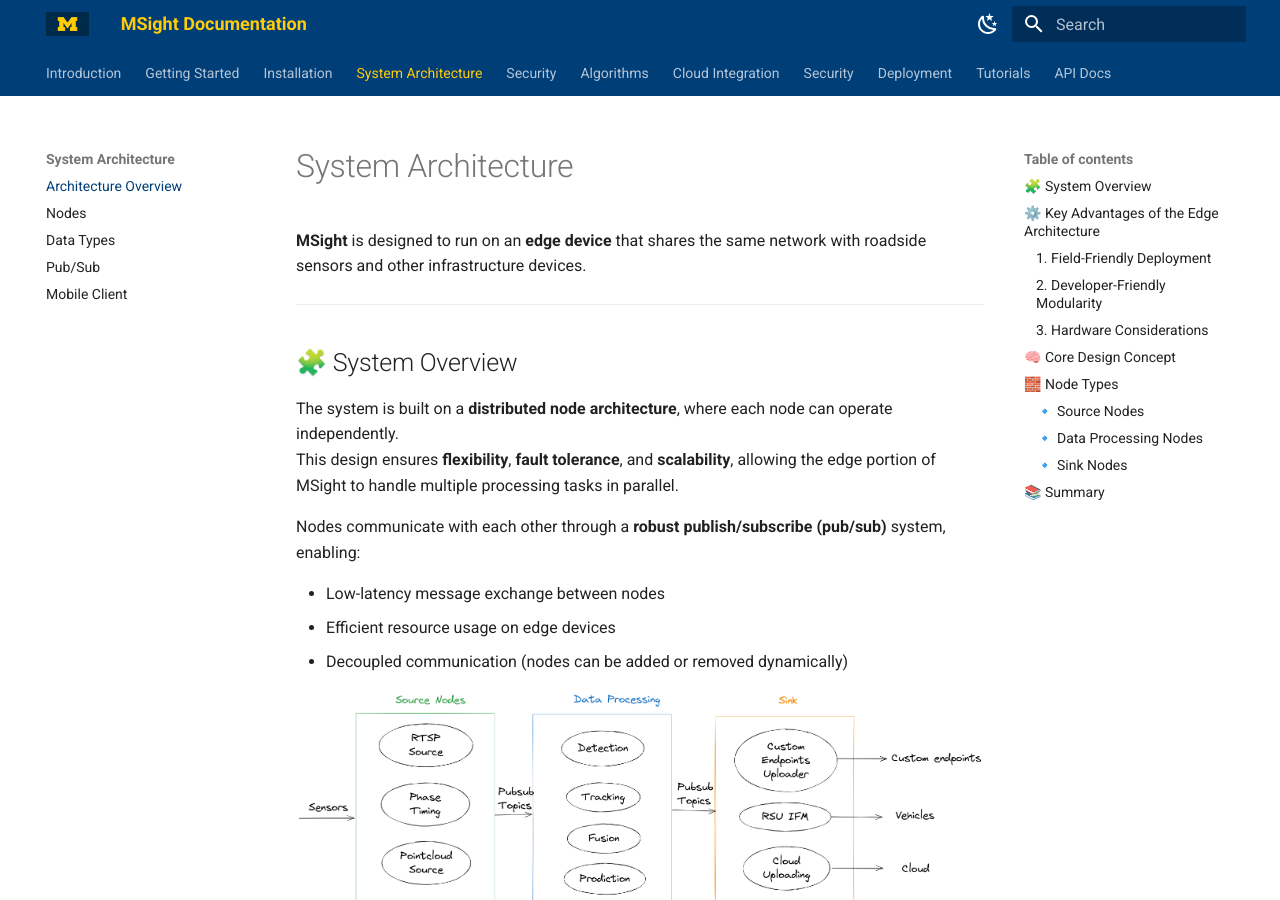
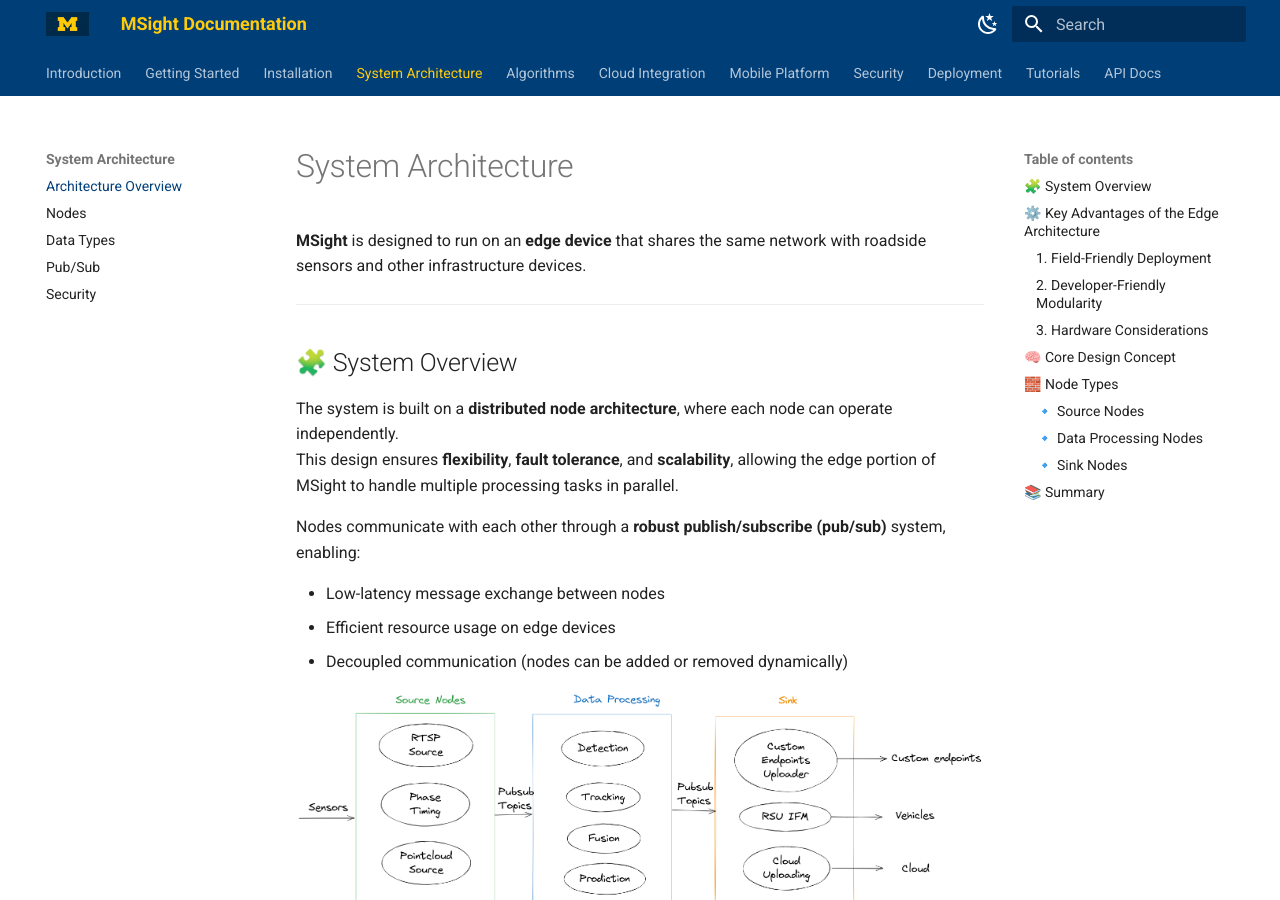
Before and after one commit to beedrill/msight_user_docs, an MkDocs documentation site: the page built from docs/architecture/index.md, in a window 1280 px wide and 900 px high. Built offline with MkDocs 1.6.1 and Material for MkDocs 9.7.7, drawn with Linux system fonts in a browser that asks for light colours; part of the change alters nothing that is shown.

Commit message:
add mobile client to the top level

```diff
--- a/mkdocs.yml
+++ b/mkdocs.yml
@@ -48,8 +48,7 @@ nav:
     - Nodes: architecture/nodes.md
     - Data Types: architecture/data.md
     - Pub/Sub: architecture/pubsub.md
-    - Mobile Client: mobile/index.md
-  - Security: security/index.md
+    - Security: security/index.md
   - Algorithms:
     - Algorithm Overview: algorithms/index.md
     - 2D Detection: algorithms/det2d.md
@@ -62,6 +61,8 @@ nav:
     - MSight Cloud (Recommended): cloud-integration/msight-cloud.md
     - Minimum Setup Example with AWS Kinesis, Firehose and S3: cloud-integration/min-setup-kinesis.md
     - Advanced Setup with AWS SNS: cloud-integration/sns-integration.md
+  - Mobile Platform:
+    - App Client Library: mobile/index.md
   - Security: security/index.md
   - Deployment: deployment/index.md
   - Tutorials: tutorials/index.md
```
